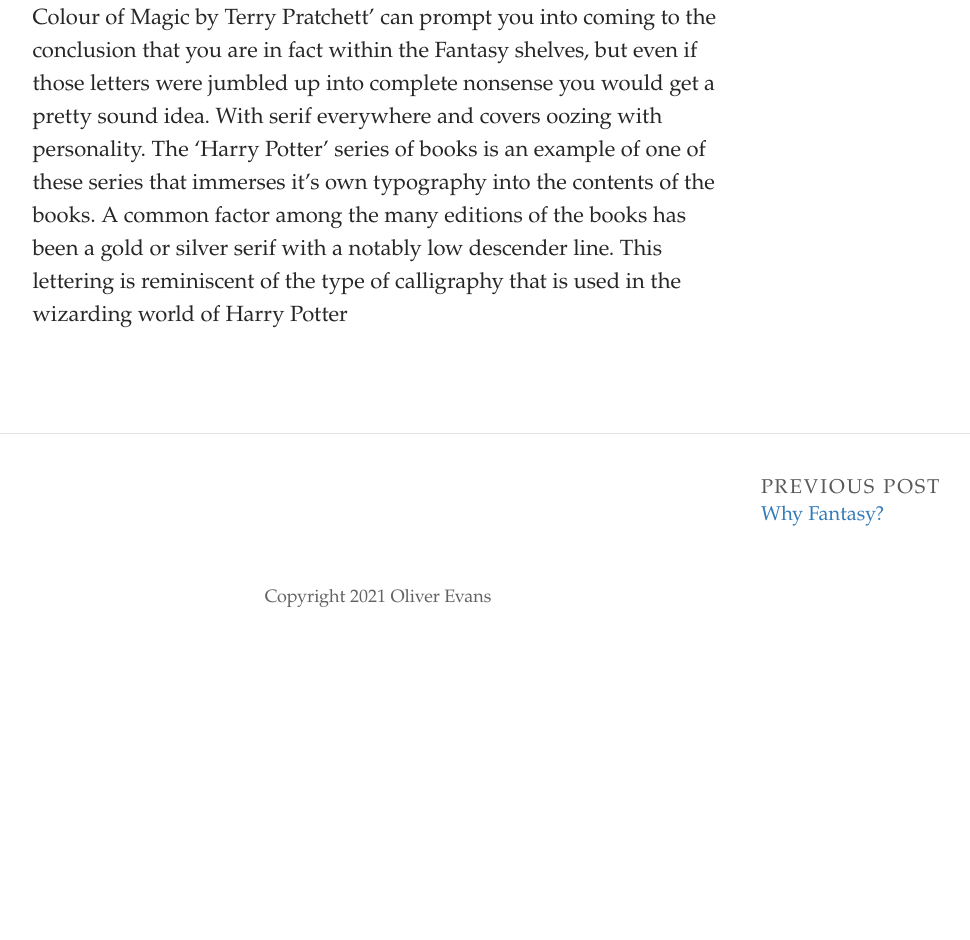
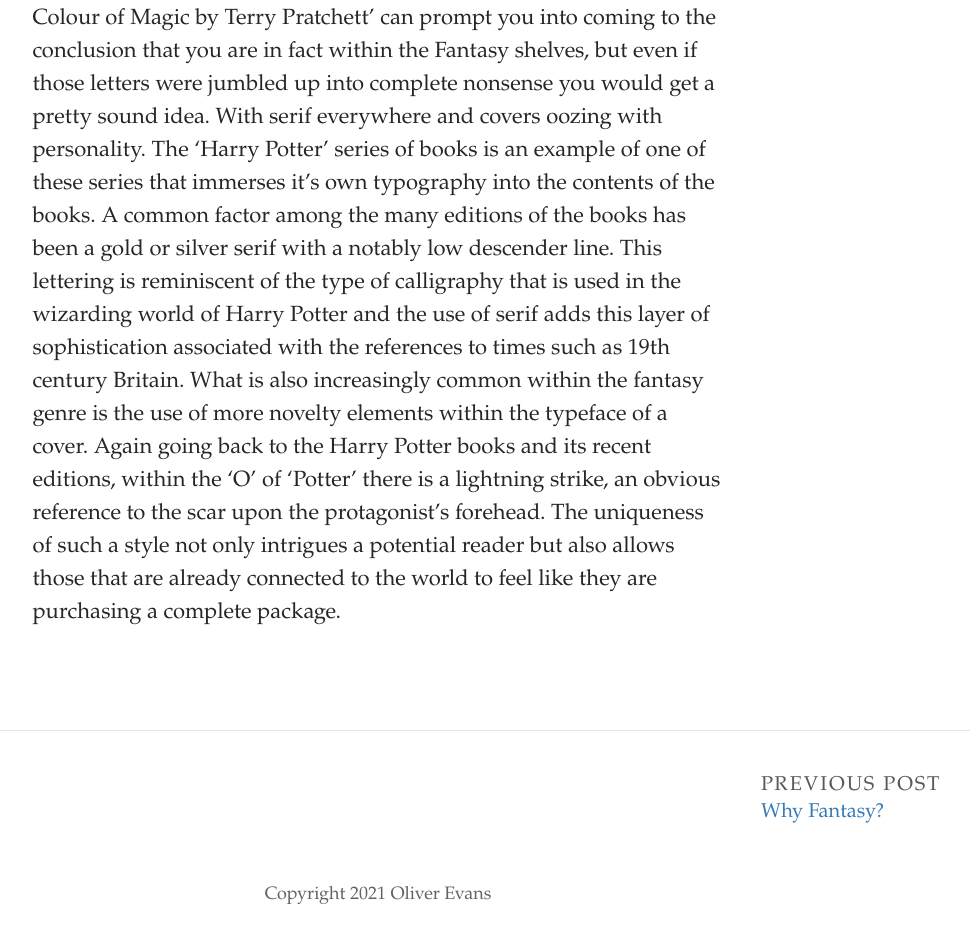
Before and after one commit to Frisper123/FrisperSiteThings, a Jekyll site: the page built from _posts/2021-10-12-game-of-tones.md, in a window 1280 px wide. Shown: the part 416-1356 px from the top of the page, without its empty margins (262-1232 px from the left). Built offline with Jekyll 4.4.1, drawn with Linux system fonts in a browser that asks for light colours; some web fonts are replaced; before the commit the page ends 1059 px from its top, so only the background shows below that; some of the changed text lies outside the part shown.

Commit message:
Update Post “2021-10-12-game-of-tones”

```diff
--- a/_posts/2021-10-12-game-of-tones.md
+++ b/_posts/2021-10-12-game-of-tones.md
@@ -7,4 +7,4 @@
 caption: "How typefaces immerse themselves in their media's world "
 comments: false
 ---
-You can often tell which section of a bookstore you are standing in just by the covers of the books. Now of course seeing the words 'The Colour of Magic by Terry Pratchett' can prompt you into coming to the conclusion that you are in fact within the Fantasy shelves, but even if those letters were jumbled up into complete nonsense you would get a pretty sound idea. With serif everywhere and covers oozing with personality. The 'Harry Potter' series of books is an example of one of these series that immerses it's own typography into the contents of the books. A common factor among the many editions of the books has been a gold or silver serif with a notably low descender line. This lettering is reminiscent of the type of calligraphy that is used in the wizarding world of Harry Potter
+You can often tell which section of a bookstore you are standing in just by the covers of the books. Now of course seeing the words 'The Colour of Magic by Terry Pratchett' can prompt you into coming to the conclusion that you are in fact within the Fantasy shelves, but even if those letters were jumbled up into complete nonsense you would get a pretty sound idea. With serif everywhere and covers oozing with personality. The 'Harry Potter' series of books is an example of one of these series that immerses it's own typography into the contents of the books. A common factor among the many editions of the books has been a gold or silver serif with a notably low descender line. This lettering is reminiscent of the type of calligraphy that is used in the wizarding world of Harry Potter and the use of serif adds this layer of sophistication associated with the references to times such as 19th century Britain. What is also increasingly common within the fantasy genre is the use of more novelty elements within the typeface of a cover. Again going back to the Harry Potter books and its recent editions, within the 'O' of 'Potter' there is a lightning strike, an obvious reference to the scar upon the protagonist's forehead. The uniqueness of such a style not only intrigues a potential reader but also allows those that are already connected to the world to feel like they are purchasing a complete package.
```
